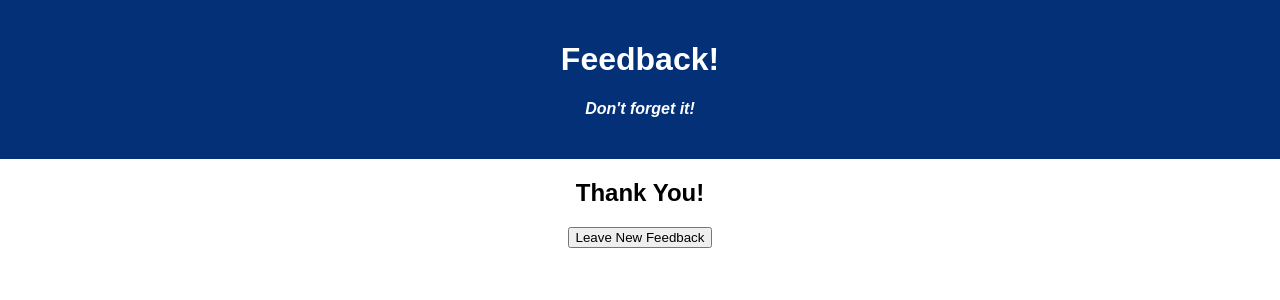
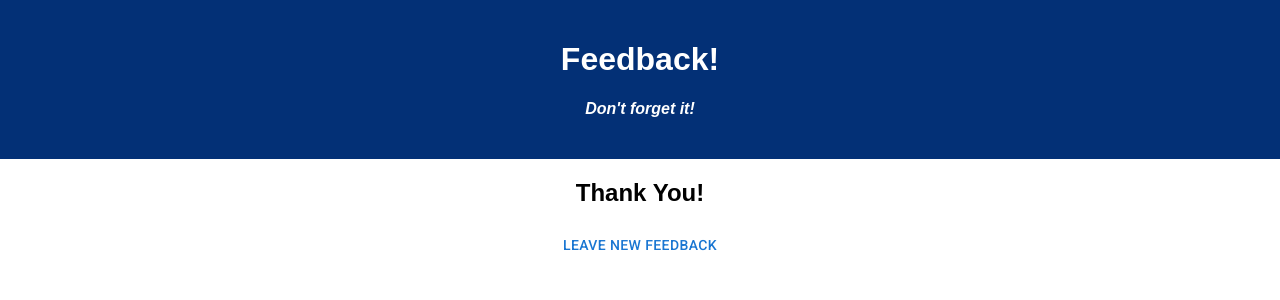
Before and after one commit to robcone27/redux-feedback-loop, a React (Create React App) app: page /#/success6 in a window 1280 px wide. Shown: the top 300 px of the page. Built offline with nearby package versions, Linux system fonts and the light colour scheme.

Commit message:
updating buttons mui

```diff
--- a/src/components/Review5/Review5.jsx
+++ b/src/components/Review5/Review5.jsx
@@ -2,6 +2,8 @@ import { useHistory } from 'react-router-dom';
 import { useSelector } from 'react-redux';
 import axios from 'axios';
 import Button from '@mui/material/Button';
+
+
 
 function Review5() {
     const feeling = useSelector(store => store.feeling);
@@ -44,7 +46,6 @@ function Review5() {
             <h3>Support: {support} </h3>
             <h3>Comments: {comments} </h3>
 
-            <button onClick={handleClick}>Submit</button>
 
             <Button onClick={handleClick}
             sx={{height: '22px'}}
--- a/src/components/Success6/Success6.jsx
+++ b/src/components/Success6/Success6.jsx
@@ -1,4 +1,5 @@
 import { useHistory } from 'react-router-dom';
+import Button from '@mui/material/Button';
 
 function Success6() {
     const history = useHistory();
@@ -11,7 +12,7 @@ function Success6() {
     return (
         <div>
             <h2>Thank You!</h2>
-            <button onClick={handleCLick}>Leave New Feedback</button>
+            <Button onClick={handleCLick}>Leave New Feedback</Button>
         </div>
     );
 };
```
Also changed, not shown: src/components/App/App.css (line endings or trailing spaces).
